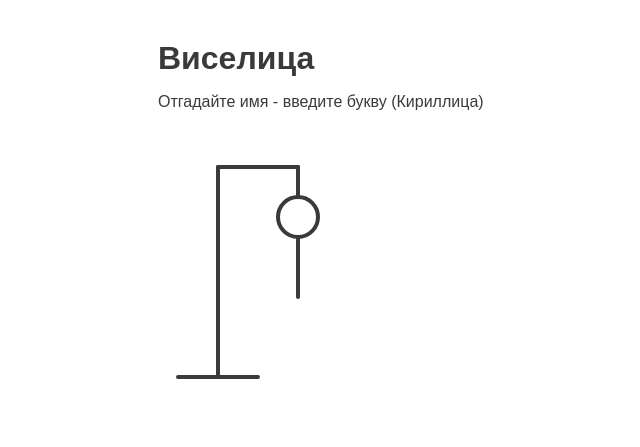
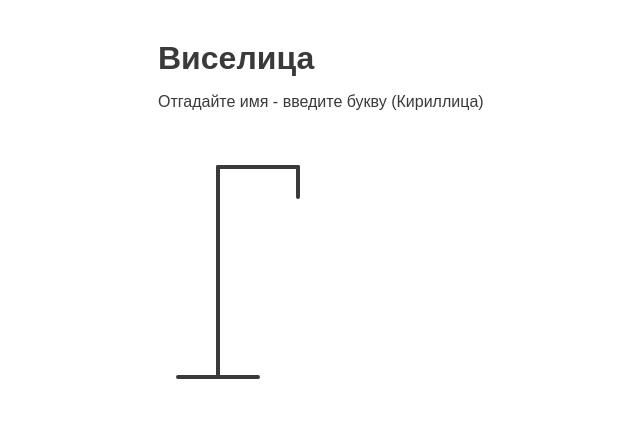
Before and after one commit to marikafikys/hangman-vue-ts, a Vue app: page / in a window 1280 px wide. Shown: the top 447 px of the page, without its empty margins (287-927 px from the left). Built offline with nearby package versions, Linux system fonts and the light colour scheme.

Commit message:
add drawing of a man

```diff
--- a/src/App.vue
+++ b/src/App.vue
@@ -1,7 +1,7 @@
 <template>
 	<GameHeader />
 	<div class="game-container">
-		<GameFugure />
+		<GameFugure :wrong-letters-count="wrongLetters.length" />
 		<GameWrongLetters :wrong-letters="wrongLetters" />
 		<GameWord :word="word" :correct-letters="correctLetters" />
 	</div>
--- a/src/components/GameFugure.vue
+++ b/src/components/GameFugure.vue
@@ -7,18 +7,24 @@
 		<line x1="20" y1="230" x2="100" y2="230" />
 
 		<!-- Head -->
-		<circle cx="140" cy="70" r="20" />
+		<circle v-if="wrongLettersCount >=1" cx="140" cy="70" r="20" />
 		<!-- Body -->
-		<line x1="140" y1="90" x2="140" y2="150" />
+		<line v-if="wrongLettersCount >=2" x1="140" y1="90" x2="140" y2="150" />
 		<!-- Arms -->
-		<!-- <line x1="140" y1="120" x2="120" y2="100" />
-          <line x1="140" y1="120" x2="160" y2="100" /> -->
+		<line v-if="wrongLettersCount >=3" x1="140" y1="120" x2="120" y2="100" />
+		<line v-if="wrongLettersCount >=4" x1="140" y1="120" x2="160" y2="100" />
 		<!-- Legs -->
-		<!-- <line x1="140" y1="150" x2="120" y2="180" />
-          <line x1="140" y1="150" x2="160" y2="180" /> -->
+		<line v-if="wrongLettersCount >=5" x1="140" y1="150" x2="120" y2="180" />
+		<line v-if="wrongLettersCount >=6" x1="140" y1="150" x2="160" y2="180" />
 	</svg>
 </template>
 
-<script setup></script>
+<script setup lang="ts">
+interface Props {
+	wrongLettersCount: number;
+}
+
+defineProps<Props>();
+</script>
 
 <style scoped></style>
```
